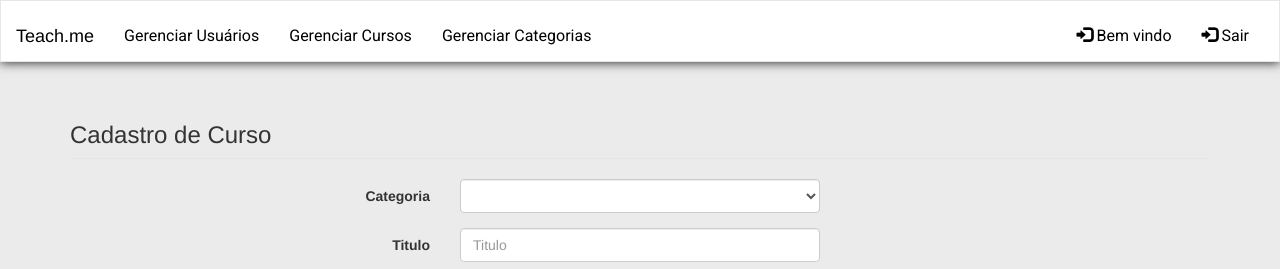
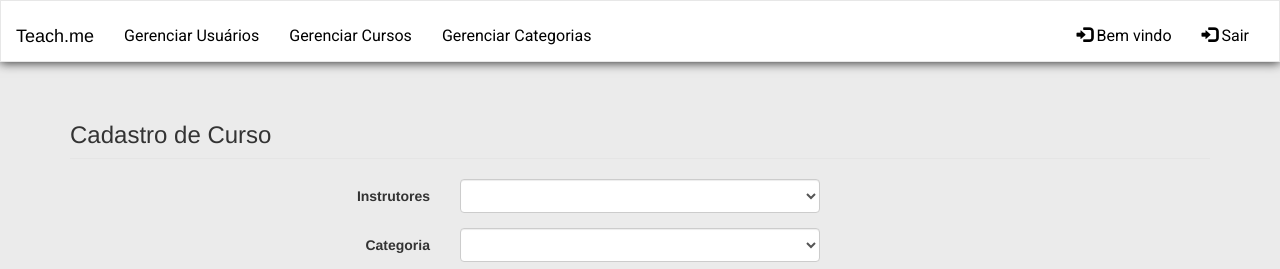
Before and after one commit to roavellarm/Teach.me, an Angular app: page /course/1 in a window 1280 px wide. Shown: the top 269 px of the page. Built offline with nearby package versions, Linux system fonts and the light colour scheme; a web font is replaced by a local one.

Commit message:
Bugs Instructors Combobox at Form-course

```diff
--- a/src/app/course/course.service.ts
+++ b/src/app/course/course.service.ts
@@ -8,13 +8,15 @@ import { User } from '../user/user';
 @Injectable()
 export class CourseService {
   courses: Course[] = [];
-  users: User[] = [];
+  students: User[] = [];
+  instructors: User[] = [];
   categories: Category[] = [];
 
   autoIncrement: number = 1;
 
   constructor(private userService: UserService, private categoryService: CategoryService) {
-    this.users = userService.getAll();
+    this.instructors = userService.getInstructors();
+    this.students = userService.getStudents();
     this.categories = categoryService.getAll();
   }
 
--- a/src/app/course/course.ts
+++ b/src/app/course/course.ts
@@ -4,7 +4,8 @@ import { Category } from './../category/category';
 export class Course {
     id: number;
     title: string;
-    user: User;
+    instructor: User;
+    student: User;
     category: Category;
     description: string;
     module: boolean; // true = presencial / false = distancia
--- a/src/app/course/form-course/form-course.component.html
+++ b/src/app/course/form-course/form-course.component.html
@@ -1,7 +1,16 @@
 <form #courseForm="ngForm" class="form-horizontal">
   <fieldset>
     <legend><h3>Cadastro de Curso</h3></legend>
-
+    <div class="form-group">
+        <label for="select" id="instructors" class="col-lg-4 control-label">Instrutores</label>
+        <div class="col-lg-4">
+            <select class="form-control" id="instructors" name="instructors" [(ngModel)]="course.instructor" >
+                <option *ngFor="let u of instructors" [ngValue]="u">
+                    {{u.firstName}} {{u.lastName}}
+                </option>
+            </select>
+        </div>
+    </div>
     <div class="form-group">
         <label for="select" id="categories" class="col-lg-4 control-label">Categoria</label>
         <div class="col-lg-4">
--- a/src/app/course/form-course/form-course.component.ts
+++ b/src/app/course/form-course/form-course.component.ts
@@ -14,14 +14,14 @@ import { User } from './../../user/user';
 export class FormCourseComponent implements OnInit {
   course:Course;
   user: User;
-  users: User[]=[];
+  instructors: User[]=[];
   categories: Category[]=[];
   id:number;
   constructor(private service: CourseService, private userService: UserService, private categoryService: CategoryService, private router: Router, private activatedRoute: ActivatedRoute) { }
 
   ngOnInit()
   {
-    this.users = this.userService.getAll();
+    this.instructors = this.userService.getInstructors();
     this.categories = this.categoryService.getAll();
     this.id = this.activatedRoute.snapshot.params['id'];
 
@@ -38,7 +38,7 @@ export class FormCourseComponent implements OnInit {
   {
     if (isNaN(this.id)) {
       // this.user = localStorage.getItem('currentUser');
-      this.course.user = this.user;
+      this.course.instructor = this.user;
       this.service.add(this.course);
       this.course = new Course();
     }
--- a/src/app/user/form-user/form-user.component.html
+++ b/src/app/user/form-user/form-user.component.html
@@ -7,9 +7,9 @@
       <label class="col-lg-4 control-label">Tipo de usuário</label>
       <div class="col-lg-4">
         <div>
-          <input type="radio" name="userType" id=userType value="true" checked="" [(ngModel)]="user.userType">
+          <input type="radio" name="userType" id=userType value="false" checked="" [(ngModel)]="user.userType">
           Instrutor
-          <input type="radio" name="userType" id=userType value="false" [(ngModel)]="user.userType">
+          <input type="radio" name="userType" id=userType value="true" [(ngModel)]="user.userType">
           Aluno
         </div>
       </div>
--- a/src/app/user/user.service.ts
+++ b/src/app/user/user.service.ts
@@ -4,18 +4,51 @@ import { User } from './user';
 @Injectable()
 export class UserService {
   users:User[]=[
-    { id:0, firstName:"admin@admin", lastName:"admin", birthDate:new Date(1969,12,24), phone:"(51) 000000", email:"admin@admin.com",
+    { id:1, firstName:"admin@admin", lastName:"admin", birthDate:new Date(1969,12,24), phone:"(51) 000000", email:"admin@admin.com",
     password:"secret", adress:"Além from hell", userType:false },
-    { id:1, firstName:"Ciclano", lastName:"Araujo", birthDate:new Date(1969,12,24), phone:"(51) 99567-4545", email:"ciclano@email.com",
+    { id:2, firstName:"Ciclano", lastName:"Araujo", birthDate:new Date(1969,12,24), phone:"(51) 99567-4545", email:"ciclano@email.com",
       password:"secret", adress:"Além from hell", userType:false },
-    { id:2, firstName:"Beltrano", lastName:"Da Silva", birthDate:new Date(1965,9,15), phone:"(51) 99977-7666", email:"beltrano@email.com",
+    { id:3, firstName:"Beltrano", lastName:"Da Silva", birthDate:new Date(1965,9,15), phone:"(51) 99977-7666", email:"beltrano@email.com",
       password:"secret", adress:"Onde o diabo perdeu as botas", userType:true },
-    { id:3, firstName:"Fulano", lastName:"M", birthDate:new Date(1984,5,30), phone:"(55) 98234-6384", email:"fulano@email.com",
+    { id:4, firstName:"Fulano", lastName:"M", birthDate:new Date(1984,5,30), phone:"(55) 98234-6384", email:"fulano@email.com",
       password:"secret", adress:"Ohio que o parta", userType:false }
   ];
-  autoIncrement: number = 4;
+  // instructors:User[]=[];
+  // students:User[]=[];
+  // user:User;
+  autoIncrement: number = 5;
+  // instructorAutoIncrement: number = 1;
+  // studentAutoIncrement: number = 1;
 
   constructor() { }
+
+  // refreshUsersTypes() {
+  //   this.instructors = [];
+  //   this.students = [];
+  //   this.instructorAutoIncrement = 1;
+  //   this.studentAutoIncrement = 1;
+  //   for (let _user of this.users) {
+  //     this.user = new User();
+  //     if(_user.userType){
+  //       this.user = _user;
+  //       this.user.id = this.studentAutoIncrement++;
+  //       this.students.push(this.user);
+  //     } else {
+  //       this.user.id = this.instructorAutoIncrement++;
+  //       this.instructors.push(_user);
+  //     }
+  //   }
+  // }
+
+  getStudents(){
+    return this.getAll().filter(user => user.userType == true);
+  }
+
+  getInstructors(){
+    // this.refreshUsersTypes();
+    // return this.instructors;
+    return this.getAll().filter(user => user.userType == false);
+  }
 
   getAll() {
     return this.users;
@@ -32,11 +65,13 @@ export class UserService {
   add(_user: User) {
     _user.id = this.autoIncrement++;
     this.users.push(_user);
+    // this.refreshUsersTypes();
   }
 
   update(_id:number, _user:User){
     let i = this.users.indexOf(this.get(_id),0);
     this.users[i] = _user;
+    // this.refreshUsersTypes();
   }
 
   delete(_user:User) {
@@ -44,5 +79,6 @@ export class UserService {
     if(i > -1){
       this.users.splice(i, 1);
     }
+    // this.refreshUsersTypes();
   }
 }
```
